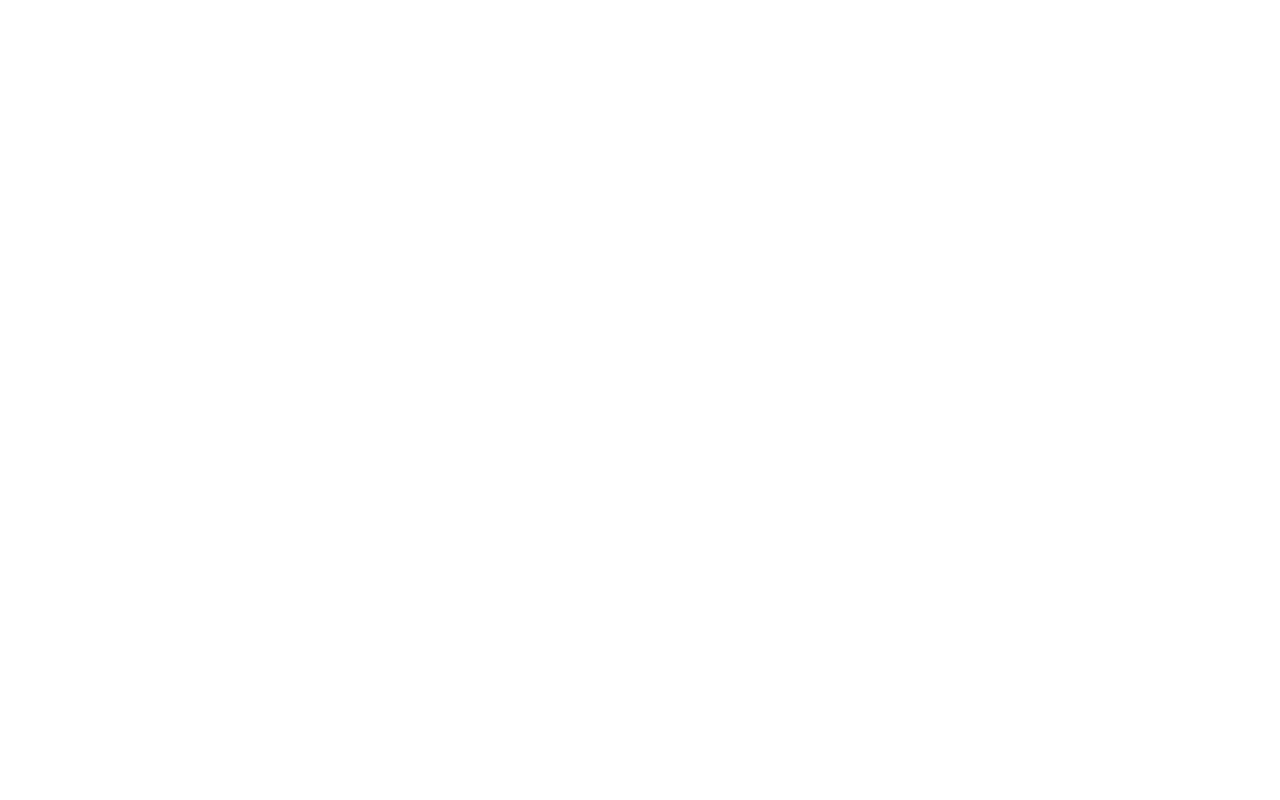
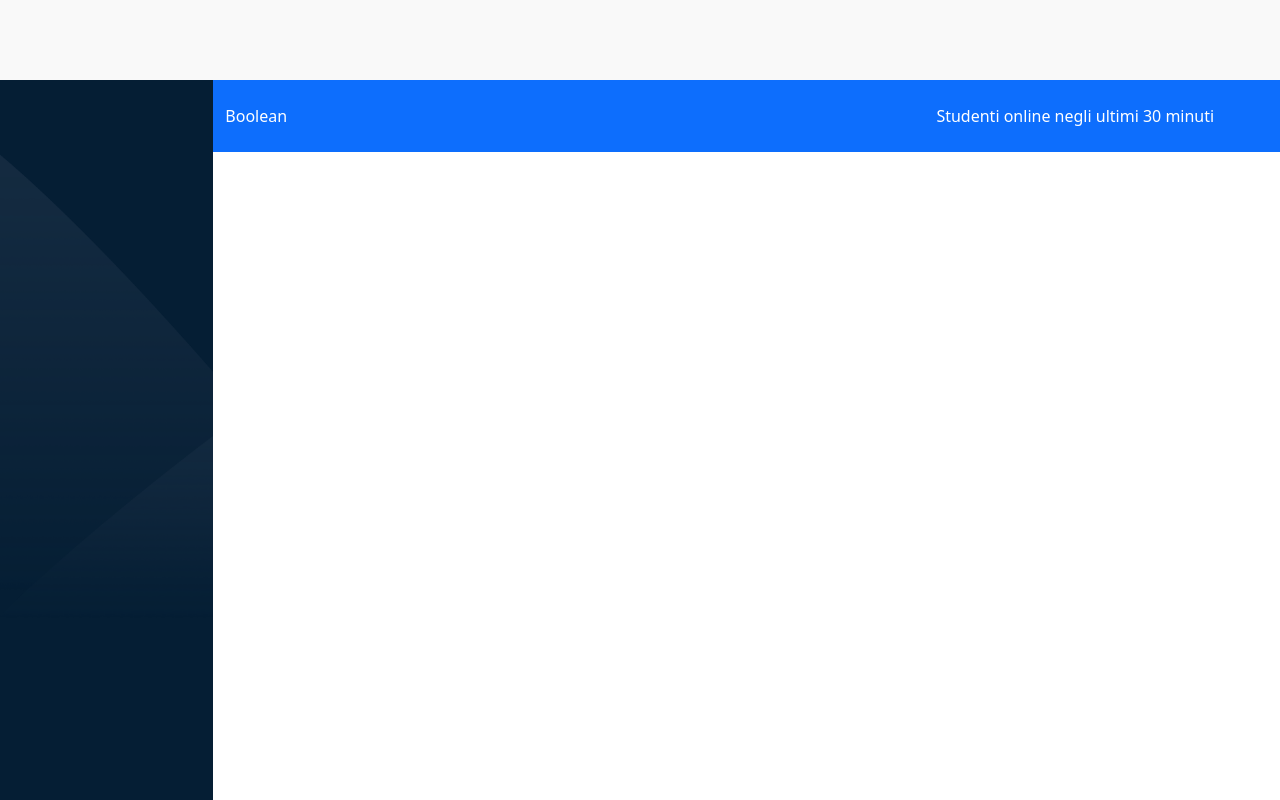
Before and after one commit to Elsti97/html-css-bootstrap-dashboard, a plain HTML site: page index.html in a window 1280 px wide. Drawn offline with nearby package versions, Linux system fonts and the light colour scheme.

Commit message:
Layout iniziale

```diff
--- a/assets/css/style.css
+++ b/assets/css/style.css
@@ -0,0 +1,20 @@
+.contenitore-tutto {
+  height: 100vh;
+}
+
+header {
+  height: 5rem;
+  background-color: #F9F9F9;
+}
+
+main {
+  height: calc(100% - 5rem);
+}
+
+.sidealbar {
+  background-color: #051E34;
+  background-image: url(../img/sidebar-bg.png);
+  background-repeat: no-repeat;
+  background-size: cover;
+  height: 100%;
+}
--- a/index.html
+++ b/index.html
@@ -13,6 +13,37 @@
   <link rel="stylesheet" href="./assets/css/style.css">
 </head>
 <body>
+  <div class="contenitore-tutto">
+    <!-- *INIZIO HEADER -->
+      <header class="container-fluid">
+
+      </header>
+      <!-- *FINE HEADER -->
+
+      <!-- *MAIN -->
+      <main class="container-fluid">
+        <div class="row h-100">
+
+          <!-- SIDEBAR -->
+          <div class="col-2 sidealbar">
+
+          </div>
+
+          <!-- DATI CENTRALI -->
+          <div class="col-10 px-0">
+
+            <!-- SOTTOTITOLO BLU -->
+            <div class="container-fluid bg-primary  text-white py-4">
+              <div class="row">
+                <div class="col-lg-8">Boolean</div>
+                <div class="col-lg-4">Studenti online negli ultimi 30 minuti</div>
+              </div>
+            </div>
+          </div>
+        </div>
+      </main>
+      <!-- *FINE MAIN -->
+  </div>
 
 
   <script src="https://cdn.jsdelivr.net/npm/bootstrap@5.2.2/dist/js/bootstrap.bundle.min.js"></script>
```
